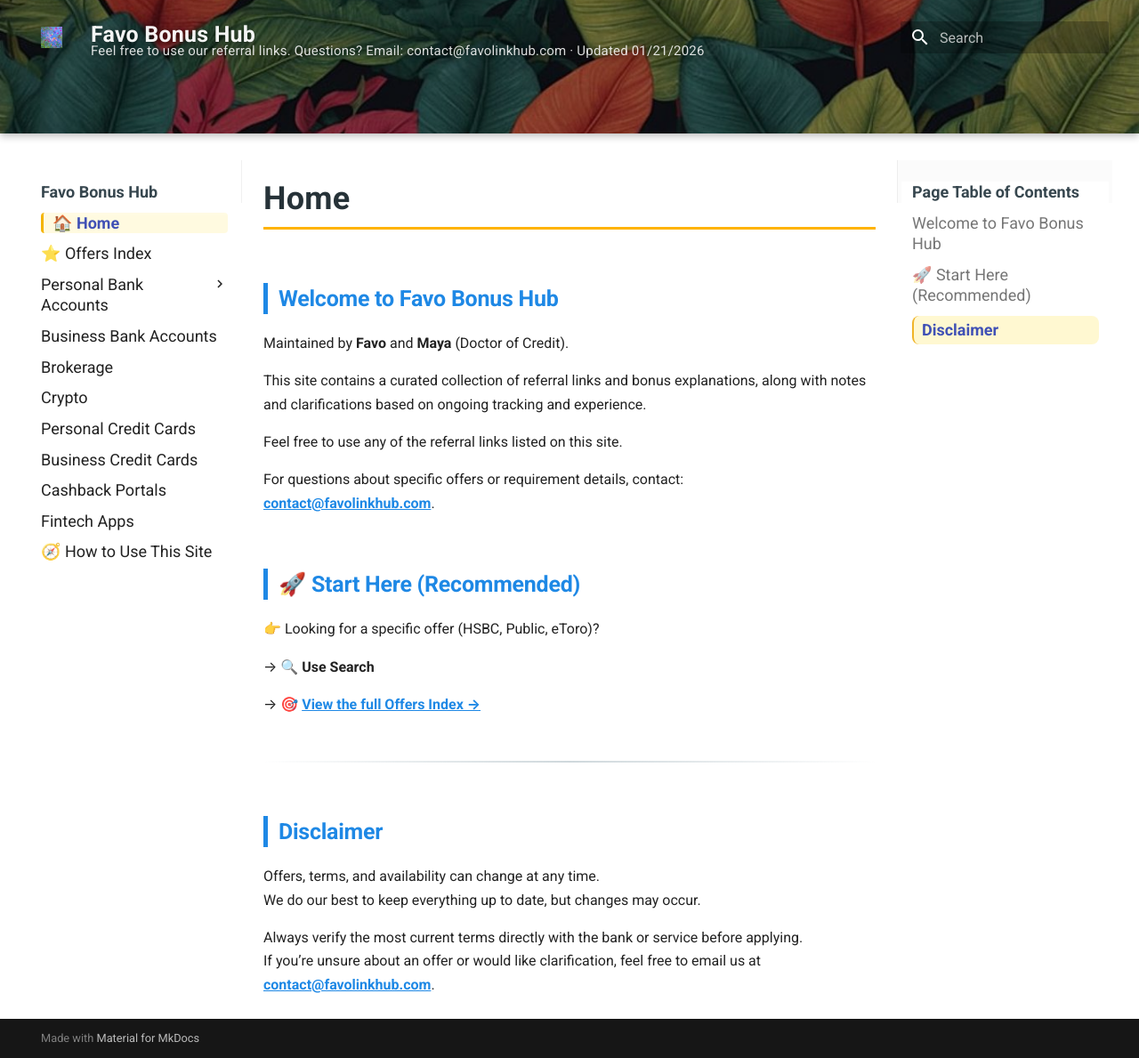
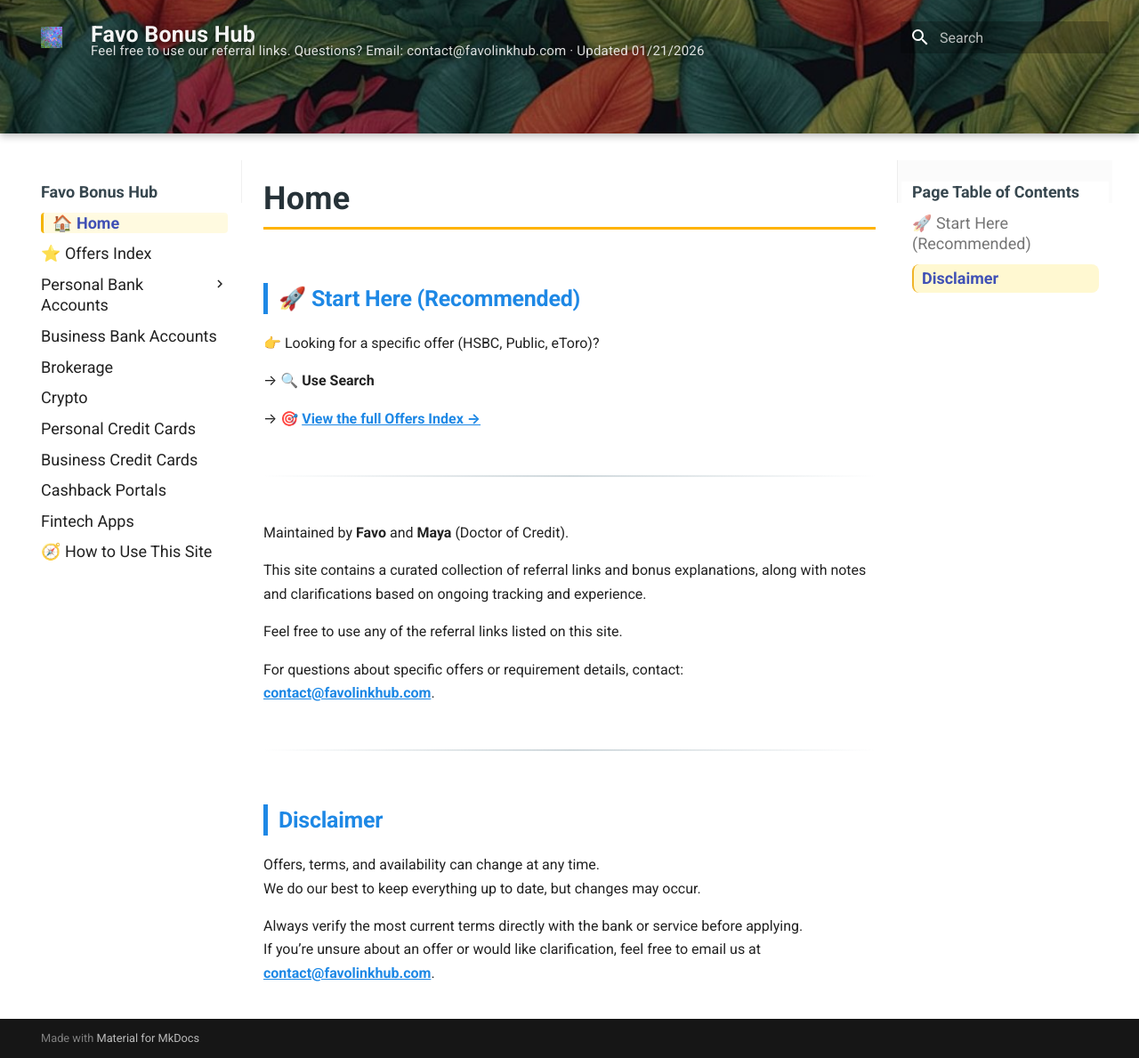
Before and after one commit to whispersofzephyr/favolinkhub-site, an MkDocs documentation site: the page built from docs/index.md, in a window 1280 px wide and 1189 px high. Shown: the whole window at 89% size. Built offline with MkDocs 1.6.1 and Material for MkDocs 9.7.7, drawn with Linux system fonts in a browser that asks for light colours; part of the change alters nothing that is shown.

Commit message:
Update index.md

```diff
--- a/docs/index.md
+++ b/docs/index.md
@@ -1,15 +1,4 @@
 # Home
-
-## Welcome to Favo Bonus Hub
-
-Maintained by **Favo** and **Maya** (Doctor of Credit).
-
-This site contains a curated collection of referral links and bonus explanations, along with notes and clarifications based on ongoing tracking and experience.
-
-Feel free to use any of the referral links listed on this site.
-
-For questions about specific offers or requirement details, contact:
-[**contact@favolinkhub.com**](mailto:contact@favolinkhub.com).
 
 ## 🚀 Start Here (Recommended)
 
@@ -21,6 +10,17 @@ For questions about specific offers or requirement details, contact:
 
 ---
 
+Maintained by **Favo** and **Maya** (Doctor of Credit).
+
+This site contains a curated collection of referral links and bonus explanations, along with notes and clarifications based on ongoing tracking and experience.
+
+Feel free to use any of the referral links listed on this site.
+
+For questions about specific offers or requirement details, contact:
+[**contact@favolinkhub.com**](mailto:contact@favolinkhub.com).
+
+---
+
 ## Disclaimer
 
 Offers, terms, and availability can change at any time.
```
